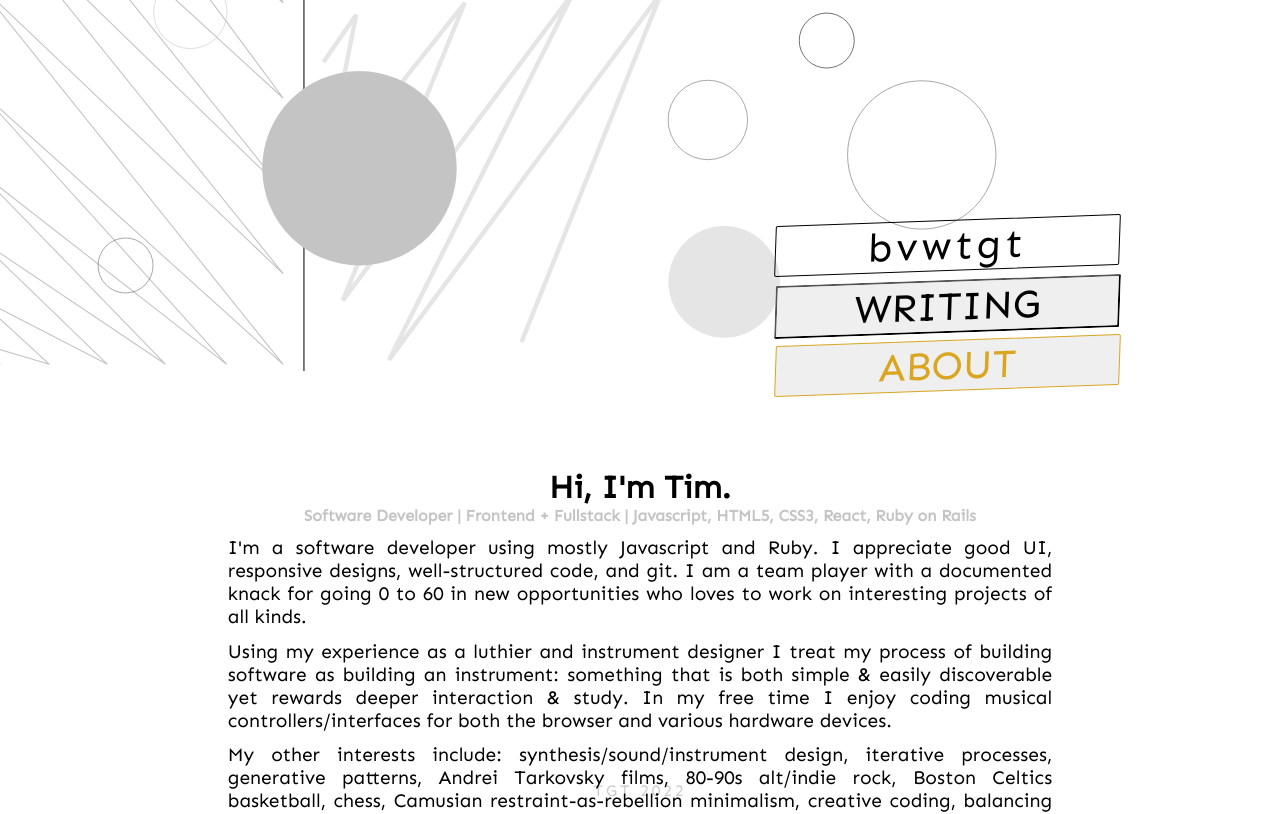
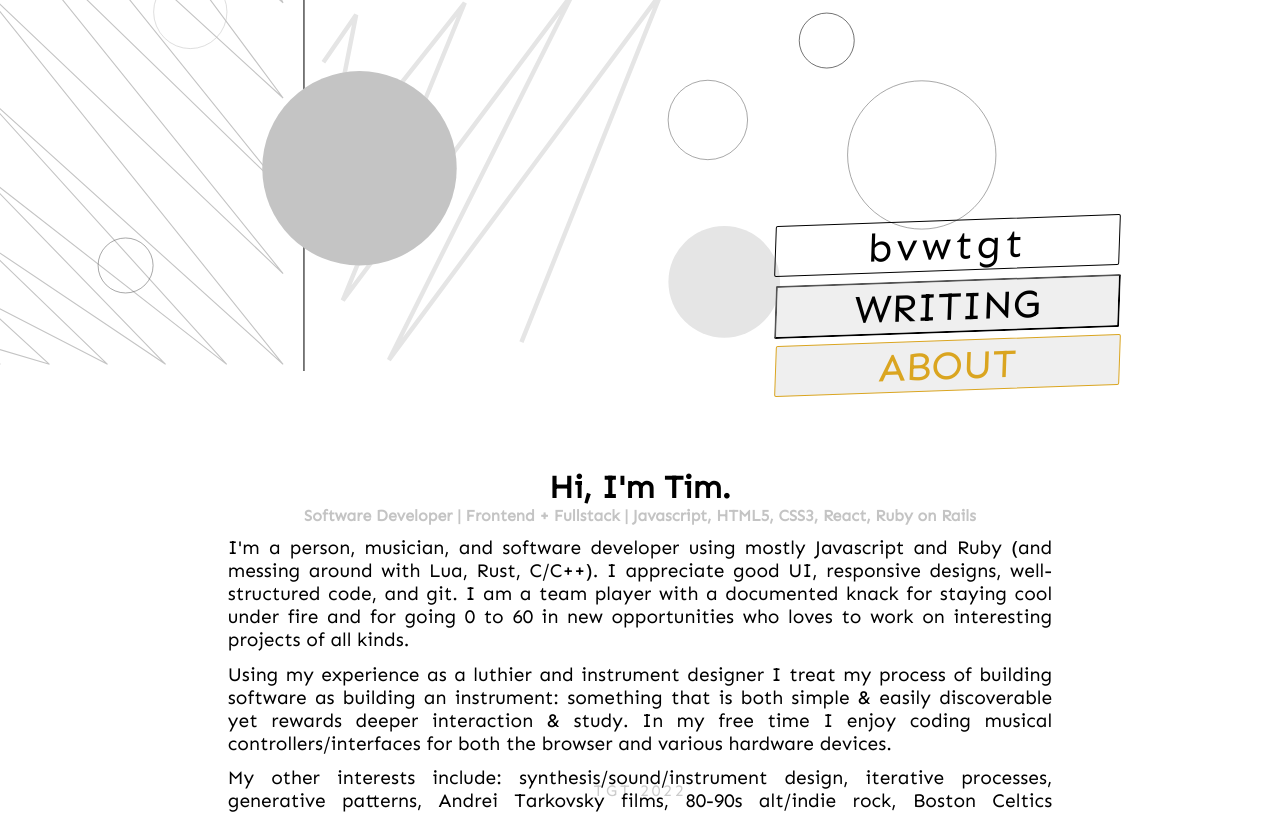
Before and after one commit to timothy-taylor/bvwtgt, a React (Create React App) app in the folder client/: page /about in a window 1280 px wide. Shown: the top 814 px of the page. Built offline with nearby package versions, Linux system fonts and the light colour scheme; no server answers.

Commit message:
fixed render :nothing in login

```diff
--- a/client/src/components/About.js
+++ b/client/src/components/About.js
@@ -17,7 +17,7 @@ const About = () => {
           Software Developer | Frontend + Fullstack | Javascript, HTML5, CSS3, React, Ruby on Rails
         </h3>
         <p class="about-content">
-I'm a software developer using mostly Javascript and Ruby. I appreciate good UI, responsive designs, well-structured code, and git. I am a team player with a documented knack for going 0 to 60 in new opportunities who loves to work on interesting projects of all kinds.
+I'm a person, musician, and software developer using mostly Javascript and Ruby (and messing around with Lua, Rust, C/C++). I appreciate good UI, responsive designs, well-structured code, and git. I am a team player with a documented knack for staying cool under fire and for going 0 to 60 in new opportunities who loves to work on interesting projects of all kinds.
         </p>
         <p class="about-content">
 Using my experience as a luthier and instrument designer I treat my process of building software as building an instrument: something that is both simple & easily discoverable yet rewards deeper interaction & study. In my free time I enjoy coding musical controllers/interfaces for both the browser and various hardware devices.
```
Also changed, not shown: 1 other file (tests, documents, lock files or other folders).
